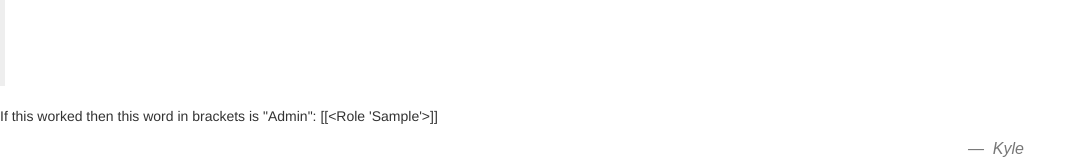
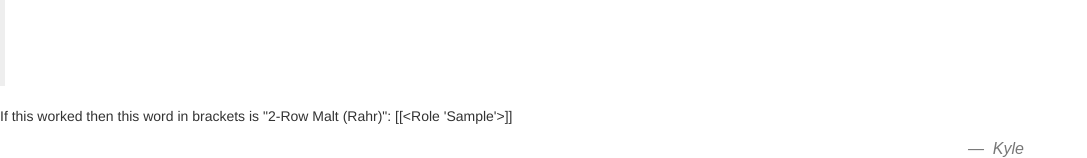
Before and after one commit to bbearce/thegratefulbrauer, a Flask app: template templates/index.html in a window 1280 px wide. Shown: the part 998-1156 px from the top of the page, without its empty margins (0-1087 px from the left). Run offline with Flask 2, Linux system fonts and the light colour scheme; the template is opened without the code that fills it: values that come from a table or form of the project are taken from there, others are empty; tables that the repository leaves empty hold one stand-in row (values such as "Sample post"); some libraries are stand-ins or nearby versions.

Commit message:
I might have done it

```diff
--- a/templates/index.html
+++ b/templates/index.html
@@ -57,7 +57,7 @@
     </blockquote>
 
 
-    <p>If this worked then this word in brackets is "Admin": [{{ingredient}}]</p>
+    <p>If this worked then this word in brackets is "2-Row Malt (Rahr)": [{{ingredient}}]</p>
 
 
 
```
